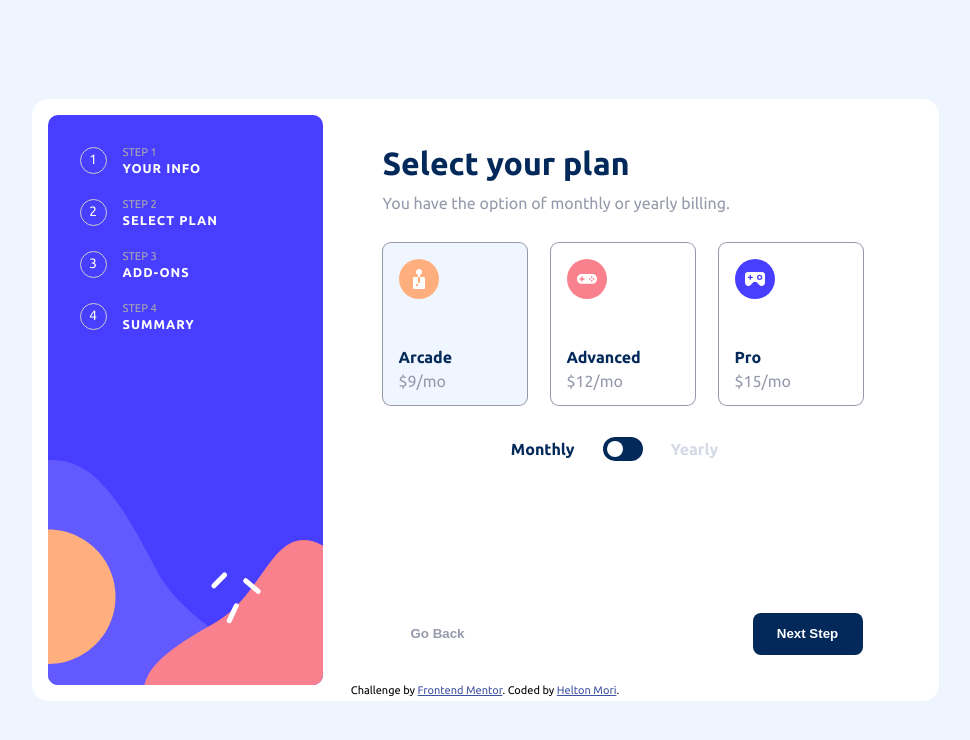
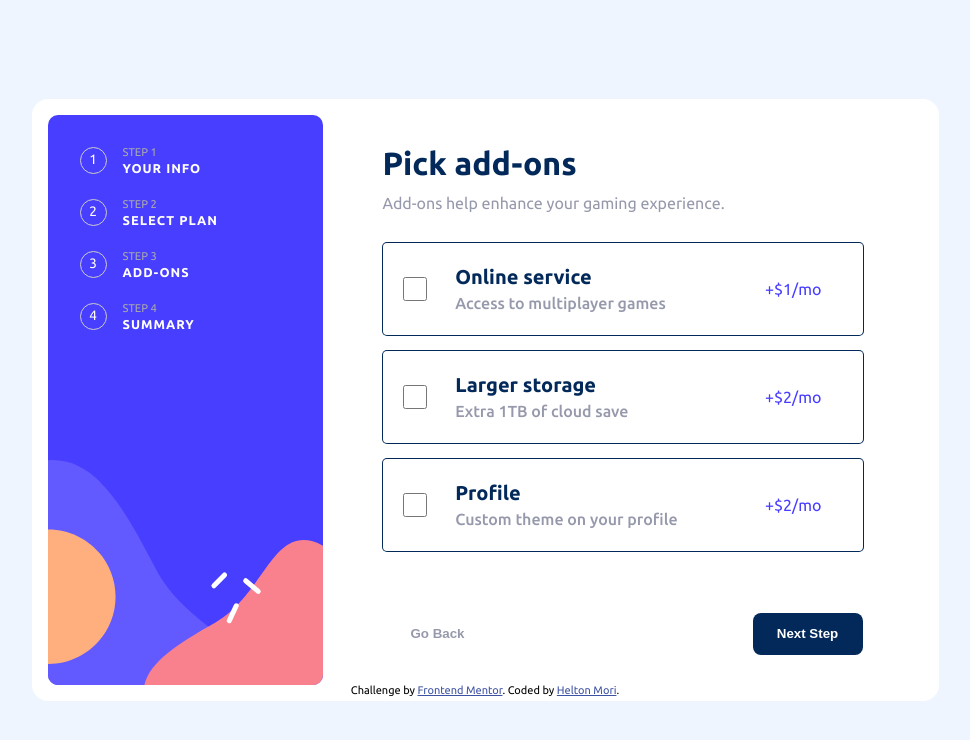
Before and after one commit to helton-mori-dev/Multi-step-form---Frontend-Mentor, a Vue app: page / in a window 1280 px wide. Shown: the top 740 px of the page, without its empty margins (155-1125 px from the left). Built offline with nearby package versions, Linux system fonts and the light colour scheme.

Commit message:
Adicionando mutations no addons

```diff
--- a/src/components/StepPickAddon.vue
+++ b/src/components/StepPickAddon.vue
@@ -8,9 +8,14 @@
       <label
         class="addons__item"
         for="online"
-        :class="{ active: online === true }"
+        :class="{ active: this.$store.state.onlineService === true }"
       >
-        <input type="checkbox" class="check" id="online" v-model="online" />
+        <input
+          type="checkbox"
+          class="check"
+          id="online"
+          v-model="onlineChange"
+        />
         <label class="label" for="online">Online service</label
         ><span class="description">Access to multiplayer games</span>
         <span class="price"> +$1/mo </span>
@@ -19,13 +24,13 @@
       <label
         class="addons__item"
         for="storage"
-        :class="{ active: storage === true }"
+        :class="{ active: this.$store.state.largerStorage === true }"
       >
         <input
           type="checkbox"
           class="check"
           id="storage"
-          v-model="storage"
+          v-model="storageChange"
         /><label class="label" for="storage">Larger storage</label
         ><span class="description">Extra 1TB of cloud save</span>
         <span class="price"> +$2/mo </span>
@@ -34,9 +39,14 @@
       <label
         class="addons__item"
         for="profile"
-        :class="{ active: profile === true }"
+        :class="{ active: this.$store.state.customizableProfile === true }"
       >
-        <input type="checkbox" class="check" id="profile" v-model="profile" />
+        <input
+          type="checkbox"
+          class="check"
+          id="profile"
+          v-model="profileChange"
+        />
         <label class="label" for="profile">Profile</label
         ><span class="description">Custom theme on your profile</span>
         <span class="price"> +$2/mo </span>
@@ -49,13 +59,34 @@
 export default {
   name: "StepPickAddon",
   data() {
-    return {
-      online: this.$store.state.onlineService,
-      storage: this.$store.state.largerStorage,
-      profile: this.$store.state.customizableProfile,
-    };
+    return {};
   },
-  computed: {},
+  computed: {
+    onlineChange: {
+      get() {
+        return this.$store.state.onlineService;
+      },
+      set(value) {
+        this.$store.commit("CHANGE_ONLINE", value);
+      },
+    },
+    storageChange: {
+      get() {
+        return this.$store.state.largerStorage;
+      },
+      set(value) {
+        this.$store.commit("CHANGE_STORAGE", value);
+      },
+    },
+    profileChange: {
+      get() {
+        return this.$store.state.customizableProfile;
+      },
+      set(value) {
+        this.$store.commit("CHANGE_PROFILE", value);
+      },
+    },
+  },
   methods: {},
 };
 </script>
--- a/src/store/store.js
+++ b/src/store/store.js
@@ -8,7 +8,7 @@ export const store = createStore({
       //   selectedPlan: [],
       //   pickedAddons: [],
       // },
-      currentStepIndex: 1,
+      currentStepIndex: 2,
       selectedPlan: "arcade",
       periodPlan: true, //false == monthly, true == yearly
       onlineService: false,
@@ -34,6 +34,18 @@ export const store = createStore({
       console.log("periodPlan", payload);
       state.periodPlan = payload;
     },
+    CHANGE_ONLINE(state, payload) {
+      console.log("onlineChange", payload);
+      state.onlineService = payload;
+    },
+    CHANGE_STORAGE(state, payload) {
+      console.log("largerStorage", payload);
+      state.largerStorage = payload;
+    },
+    CHANGE_PROFILE(state, payload) {
+      console.log("customizableProfile", payload);
+      state.customizableProfile = payload;
+    },
     setCurrentStepIndex(state, index) {
       state.currentStepIndex = index;
     },
```
